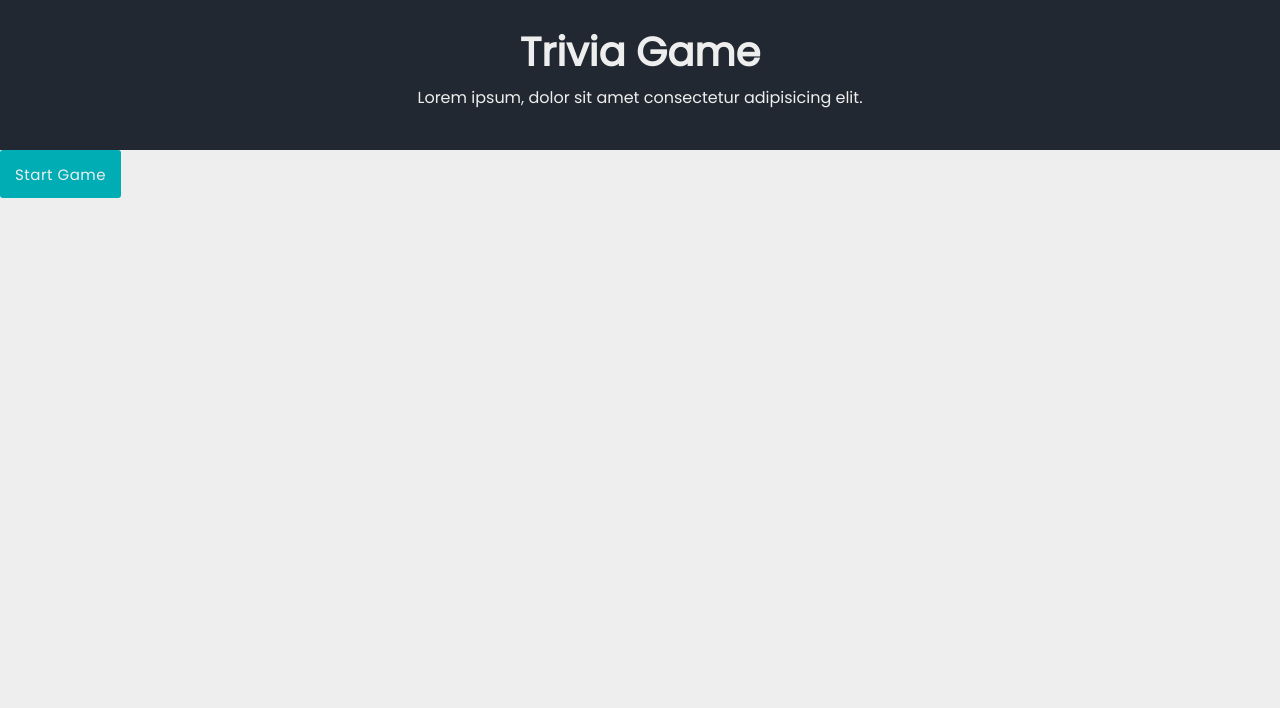
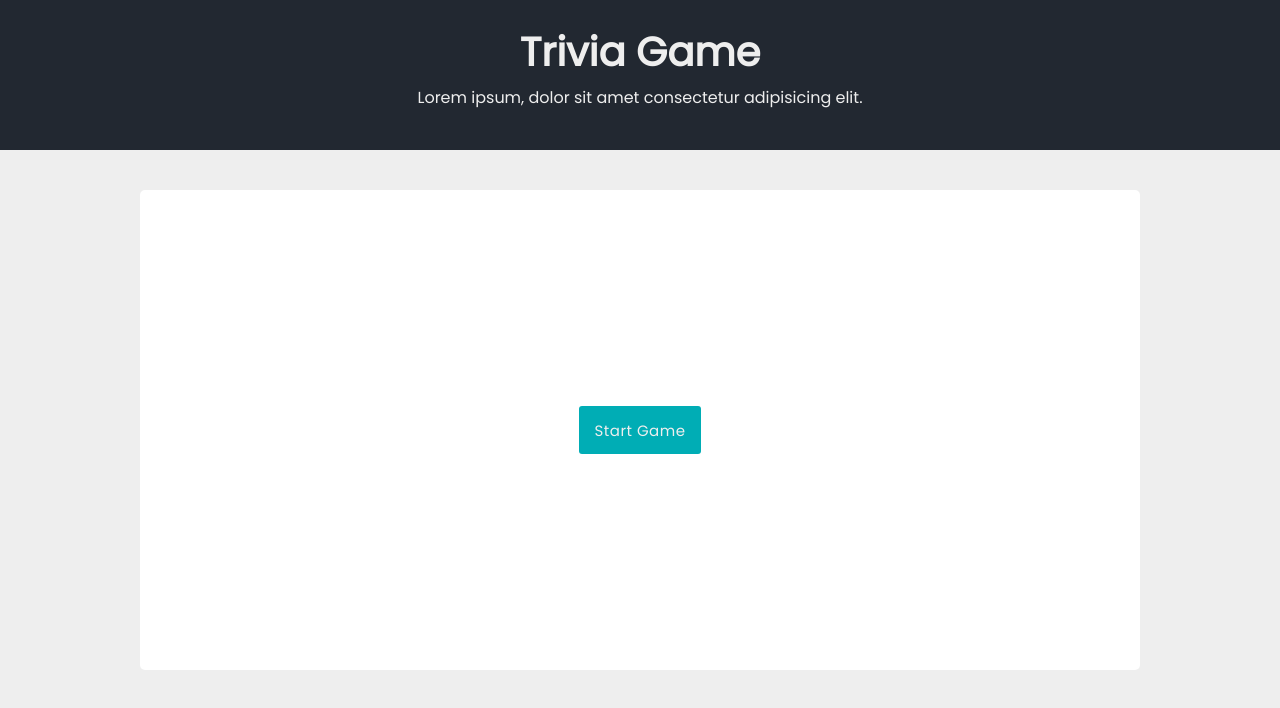
Before and after one commit to ach1209/trivia-game, a Vue app: page / in a window 1280 px wide. Shown: the top 708 px of the page. Built offline with nearby package versions, Linux system fonts and the light colour scheme.

Commit message:
Created components to render data from questionsList store

```diff
--- a/src/App.vue
+++ b/src/App.vue
@@ -2,6 +2,8 @@
 import "@fontsource/poppins"
 import MainHeader from '@/components/MainHeader.vue'
 import AppButton from '@/components/AppButton.vue'
+import LayoutShell from '@/components/LayoutShell.vue'
+import QuestionContent from '@/components/QuestionContent.vue'
 
 import { useQuestionStore } from '@/stores/questionsList'
 
@@ -10,9 +12,19 @@ const qStore = useQuestionStore()
 
 <template>
   <MainHeader />
-  <AppButton @click.prevent="qStore.fetchQuestions" btn-text="Start Game" />
+  <LayoutShell class="mg-top-4">
+    <div v-if="!qStore.hasQuizStarted" class="flex-centered-element">
+      <AppButton @click.prevent="qStore.fetchQuestions" btn-text="Start Game" />
+    </div>
+    <QuestionContent
+      v-else
+      :current-question-index="qStore.currentQuestionIndex"
+      :total-count="qStore.questionList?.results.length"
+      :question="qStore.questionList?.results[qStore.currentQuestionIndex].question"
+      :correct-answer="qStore.questionList?.results[qStore.currentQuestionIndex].correct_answer"
+      :incorrect-answers="qStore.questionList?.results[qStore.currentQuestionIndex].incorrect_answers"
+    >
+      <AppButton @click.prevent="qStore.getNextQuestion" btn-text="Next" />
+    </QuestionContent>
+  </LayoutShell>
 </template>
-
-<style scoped>
-
-</style>
--- a/src/assets/main.css
+++ b/src/assets/main.css
@@ -26,3 +26,21 @@ body {
   height: 100vh;
   background-color: var(--light);
 }
+
+.container {
+  max-width: 1000px;
+  margin: 0 auto;
+  display: flex;
+  align-items: center;
+}
+
+.mg-top-4 {
+  margin-top: 4rem;
+}
+
+.flex-centered-element {
+  height: 100%;
+  display: flex;
+  align-items: center;
+  justify-content: center;
+}
--- /dev/null
+++ b/src/components/LayoutShell.vue
@@ -0,0 +1,17 @@
+<template>
+  <div class="container">
+    <div class="layout-shell">
+      <slot />
+    </div>
+  </div>
+</template>
+
+<style scoped>
+.layout-shell {
+  width: 100%;
+  height: 60vh;
+  background-color: #fff;
+  border-radius: 5px;
+  padding: 2rem;
+}
+</style>
--- /dev/null
+++ b/src/components/QuestionContent.vue
@@ -0,0 +1,29 @@
+<script setup lang="ts">
+import { computed } from 'vue'
+
+const props = defineProps<{
+  currentQuestionIndex: number
+  totalCount: number
+  question: string
+  correctAnswer: string
+  incorrectAnswers: string[]
+}>()
+
+const choices = computed<string[]>(() => {
+  console.log(props.incorrectAnswers)
+
+  return [...props.incorrectAnswers, props.correctAnswer].sort()
+})
+</script>
+
+<template>
+  <span>Question {{ props.currentQuestionIndex + 1 }} of {{ props.totalCount }}</span>
+  <form>
+    <p v-html="props.question"></p>
+    <div v-for="choice in choices" :key="choice">
+      <input type="radio" name="choice" id="answer-choice">
+      <label for="answer-choice" v-html="choice"></label>
+    </div>
+    <slot />
+  </form>
+</template>
```
